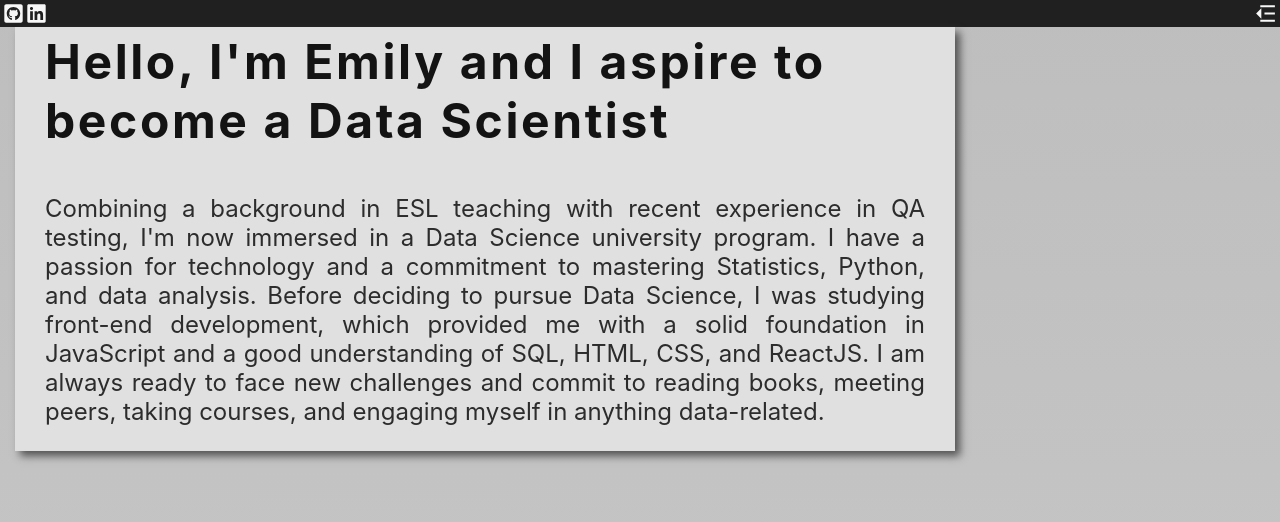
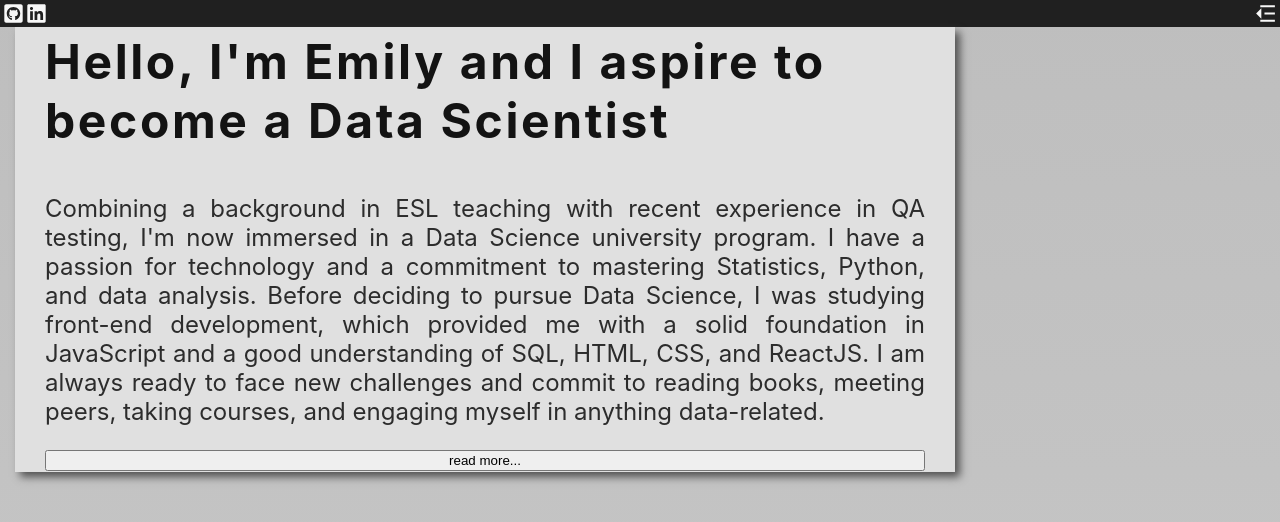
Before and after one commit to snoozleEmily/emilys_portfolio, a React (Create React App) app: page / in a window 1280 px wide. Shown: the top 522 px of the page. Built offline with nearby package versions, Linux system fonts and the light colour scheme.

Commit message:
Created the setup for another module
- Added the setup for the 'read more' button.
- Organized some code with the VSCode extension Prettier.
- Removed and added comments for future development.

```diff
--- a/src/App.js
+++ b/src/App.js
@@ -7,7 +7,6 @@ import "./App.css";
 
 function App() {
   const [language, setLanguage] = useState(intros[0]);
-
   // eslint-disable-next-line no-unused-vars
   const changeLanguage = (data) => {
     const currentIndex = data.indexOf(language);
--- /dev/null
+++ b/src/More.js
@@ -0,0 +1,8 @@
+import "./App.css";
+import React from "react";
+
+function More() {
+  return <div className=""></div>;
+}
+
+export default More;
--- a/src/Presentation.js
+++ b/src/Presentation.js
@@ -1,20 +1,22 @@
-import React from "react";
+import React, { useState } from "react";
+import More from "./More";
 import "./App.css";
 
 function Presentation({ language = {} }) {
   const presentationTitle = language.title || "";
   const presentationText = language.presentation || "";
+  const [readMore, setReadMore] = useState(false);
 
   if (!presentationText.trim()) {
     console.log("Language prop is empty or undefined.");
   }
 
   return (
-    <article>
-      <div className="presentation-container-data">
-        <h1 className="title-data">{presentationTitle}</h1>
-        <p className="presentaition-data">{presentationText}</p>
-      </div>
+    <article className="presentation-container-data">
+      <h1 className="title-data">{presentationTitle}</h1>
+      <p className="presentaition-data">{presentationText}</p>
+      <button className="read-more">read more...</button>
+      {readMore && <More />}
     </article>
   );
 }
--- a/src/data.js
+++ b/src/data.js
@@ -1,5 +1,3 @@
-// I will update this soon since now I am pursuing the data science path o/
-
 const intros = [
   {
     title: `Hello, I'm Emily and I aspire to become a Data Scientist`,
@@ -24,3 +22,4 @@ const intros = [
 ];
 
 export default intros;
+/* Wouldn't it be interesting to change this into a json file? */
--- a/src/flags.js
+++ b/src/flags.js
@@ -31,7 +31,7 @@ const flags = [
 
 function Flags({ setLanguage }) {
   const [flagsVisible, setFlagsVisible] = useState(false);
-  console.log(flagsVisible)
+  console.log(flagsVisible);
   const toggleFlagsVisibility = () => {
     setFlagsVisible(!flagsVisible);
   };
@@ -43,7 +43,6 @@ function Flags({ setLanguage }) {
         onClick={toggleFlagsVisibility}
       />
       <div className={`flags-data ${flagsVisible ? "flags-visible" : ""}`}>
-
         {flags.map((flag) => (
           <img
             key={flag.id}
--- a/src/reportWebVitals.js
+++ b/src/reportWebVitals.js
@@ -1,6 +1,8 @@
-const reportWebVitals = onPerfEntry => {
+// This module was made by create react app boilerplate
+
+const reportWebVitals = (onPerfEntry) => {
   if (onPerfEntry && onPerfEntry instanceof Function) {
-    import('web-vitals').then(({ getCLS, getFID, getFCP, getLCP, getTTFB }) => {
+    import("web-vitals").then(({ getCLS, getFID, getFCP, getLCP, getTTFB }) => {
       getCLS(onPerfEntry);
       getFID(onPerfEntry);
       getFCP(onPerfEntry);
@@ -11,3 +13,6 @@ const reportWebVitals = onPerfEntry => {
 };
 
 export default reportWebVitals;
+// If you want to start measuring performance in your app, pass a function
+// to log results (for example: reportWebVitals(console.log))
+// or send to an analytics endpoint. Learn more: https://bit.ly/CRA-vitals
```
Also changed, not shown: src/Navbar.js (+2 -6 lines), src/index.css (+7 -3 lines), src/index.js (+7 -9 lines), src/setupTests.js (+1 -1 lines), src/todos.md (line endings or trailing spaces).
